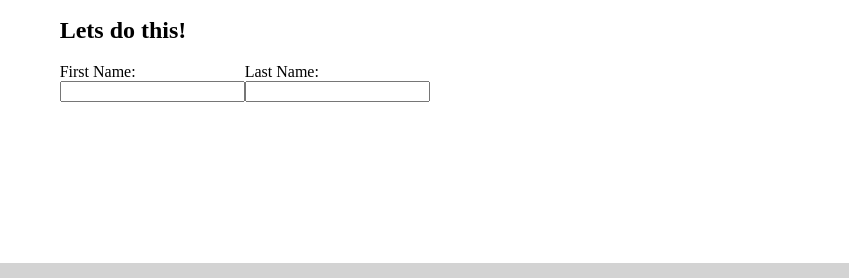
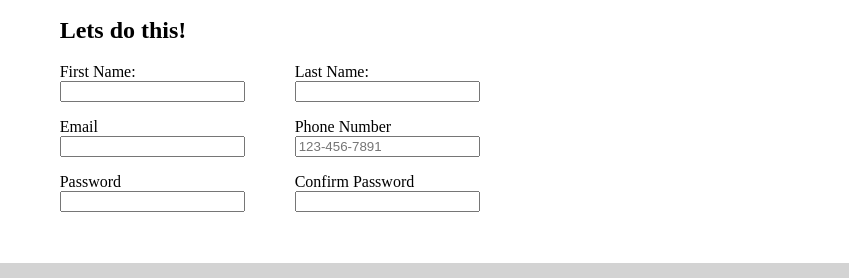
Before and after one commit to sammoore95/sign-up-form, a plain HTML site: page index.html in a window 1280 px wide. Shown: the part 270-548 px from the top of the page, 431-1280 px from the left. Drawn offline with Linux system fonts and the light colour scheme.

Commit message:
Finish form inputs Added all the form input boxes for the second section of the webpage.

```diff
--- a/index.html
+++ b/index.html
@@ -33,19 +33,33 @@
                 <div id="sign-up-body">
                     <div id="sign-up-row-1">
                         <div id="first-name-input">
-                            <label for="first_name">First Name:</label>
-                            <input type="text" id="first_name">
+                            <label for="first-name">First Name:</label>
+                            <input type="text" id="first-name" name="first_name">
                         </div>
                         <div id="last-name-input">
-                            <label for="last_name">Last Name:</label>
-                            <input type="text" id="last_name">
+                            <label for="last-name">Last Name:</label>
+                            <input type="text" id="last-name" name="last_name">
                         </div>
                     </div>
                     <div id="sign-up-row-2">
-
+                        <div id="email-input">
+                            <label for="user-email">Email</label>
+                            <input type="email" id="user-email" name="user_email">
+                        </div>
+                        <div id="phone-number-input">
+                            <label for="phone-number">Phone Number</label>
+                            <input type="tel" id="phone-number" name="phone_number" placeholder="123-456-7891" pattern="[0-9]{3}-[0-9]{3}-[0-9]{4}">
+                        </div>
                     </div>
                     <div id="sign-up-row-3">
-
+                        <div id="user-password-input">
+                            <label for="user-password">Password</label>
+                            <input type="password" id="user-password" name="user_password">
+                        </div>
+                        <div id="user-confirm-password">
+                            <label for="user-confirm-password">Confirm Password</label>
+                            <input type="password" id="user-confirm-password" name="user_confirm_password">
+                        </div>
                     </div>
                 </div>
             </form>
--- a/style.css
+++ b/style.css
@@ -89,20 +89,34 @@ html, body {
 #sign-up-body {
     display: flex;
     flex-direction: column;
+    margin-bottom: 15px;
 }
 
 #sign-up-body > div {
-    padding-left: 5vw;
+    display: flex;
+    flex-direction: row;
+    margin-left: 5vw;
+    margin-bottom: 2vh;
 }
 
-#sign-up-row-1 {
+#sign-up-body > div > div {
     display: flex;
-    flex-direction: row;
+    flex-direction: column;
+    margin-right: 50px;
 }
 
-#sign-up-row-1 > div {
-    display: flex;
-    flex-direction: column;
+#first-name:focus,
+#last-name:focus,
+#user-email:focus,
+#phone-number:focus {
+    border: 2px solid lightblue;
+    outline: none;
+}
+
+#user-password:focus,
+#user-confirm-password:focus{
+    border: 2px solid red;
+    outline: none;
 }
 
 #right-pane-bottom {
```
